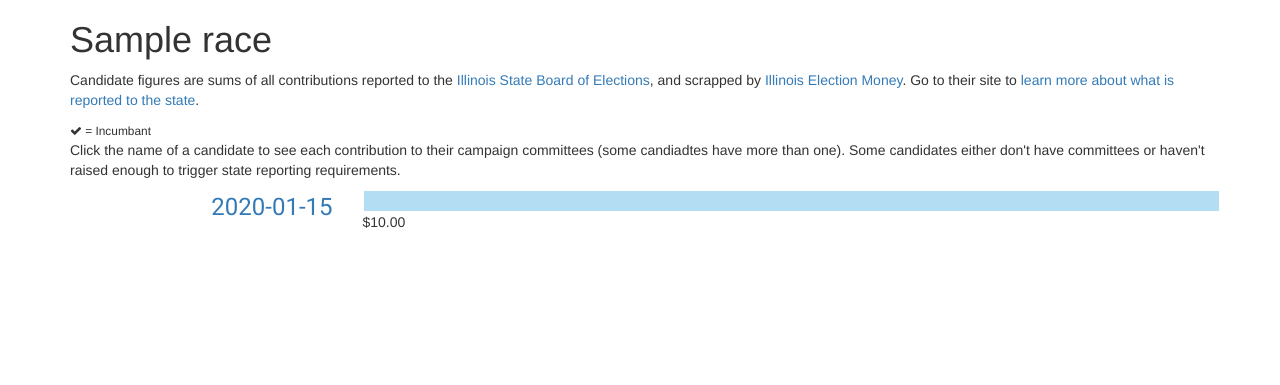
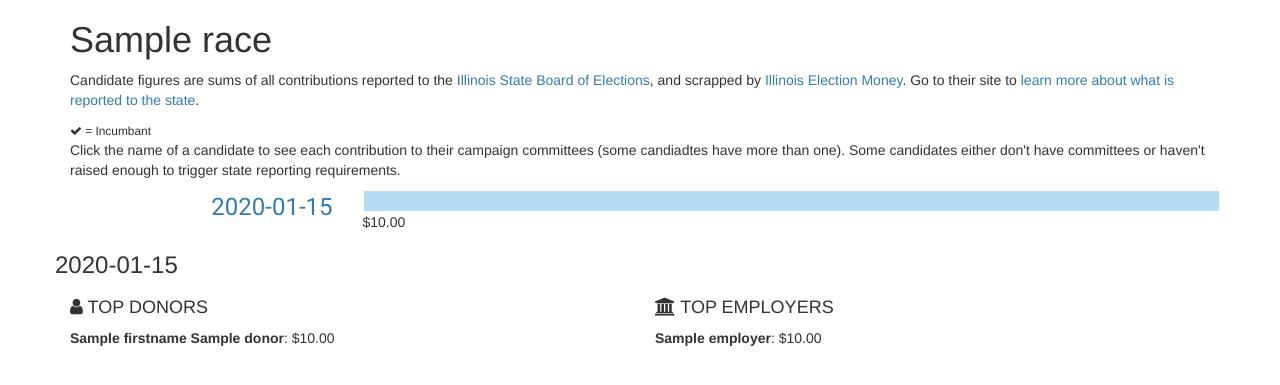
Before and after one commit to wbez/CampaignCash, a Django app: template campaignfinance/templates/explorer/race.html in a window 1280 px wide. Shown: the part 51-436 px from the top of the page. Run offline with Django 3.2, Linux system fonts and the light colour scheme; the template is opened without the code that fills it: most values are stand-ins (such as "Sample title", 1, 10 or a date in 2020); some libraries are stand-ins or nearby versions.

Commit message:
Added employer and donor aggregate properties to candidate models, basic design for including them in templates

```diff
--- a/campaignfinance/campaignfinance/urls.py
+++ b/campaignfinance/campaignfinance/urls.py
@@ -12,3 +12,9 @@
 )
 
 urlpatterns += staticfiles_urlpatterns()
+
+if settings.DEBUG:
+    import debug_toolbar
+    urlpatterns += patterns('',
+        url(r'^__debug__/', include(debug_toolbar.urls)),
+    )
--- a/campaignfinance/static/explorer.css
+++ b/campaignfinance/static/explorer.css
@@ -43,6 +43,10 @@
     overflow-x: hidden;
 }
 
+.headline {
+	border-bottom: solid #B3DDF2;
+}
+
 a:link    { color: #666 }  /* unvisited links */
 a:visited { color: #999 }  /* visited links   */
 a:hover   { color: #B3DDF2 }  /* user hovers     */
--- a/campaignfinance/templates/explorer/index.html
+++ b/campaignfinance/templates/explorer/index.html
@@ -3,7 +3,7 @@
 {% load mathfilters %}
 
 {% block content %}
-    <h1>Chicago Campaign Finance Explorer</h1>
+    <h1><span class="headline">Chicago Campaign Finance Explorer</span></h1>
     <p>There's a lot of money in Chicago politics (and it's not all Rahm Emanuel's*).</p>
     <p>See the updated totals for all the Chicago Mayoral candidates below. Click on a race or a candidate to dig deeper into how their campaigns are financed. Then check the list of all 50 aldermanic races to see how the candidates stack up (or don't in some cases).</p>
     <p>Candidate figures are sums of all contributions reported to the <a href="http://www.elections.state.il.us/">Illinois State Board of Elections</a>, and scrapped by <a href="http://electionmoney.org/">Illinois Election Money</a>. Go to their site to <a href="http://electionmoney.org/documentation">learn more about what is reported to the state</a>.</p>
--- a/campaignfinance/templates/explorer/race.html
+++ b/campaignfinance/templates/explorer/race.html
@@ -4,12 +4,14 @@
 
 {% block content %}
         {% if race %}
-        <h1>{{ race.name }}</h1>
+        {% with race_max=race.max_contributions %}
+        <h1><span class="headline">{{ race.name }}</span></h1>
         <p>Candidate figures are sums of all contributions reported to the <a href="http://www.elections.state.il.us/">Illinois State Board of Elections</a>, and scrapped by <a href="http://electionmoney.org/">Illinois Election Money</a>. Go to their site to <a href="http://electionmoney.org/documentation">learn more about what is reported to the state</a>.</p>
         <small><i class="fa fa-check"></i> = Incumbant</small>
         <p>Click the name of a candidate to see each contribution to their campaign committees (some candiadtes have more than one). Some candidates either don't have committees or haven't raised enough to trigger state reporting requirements.</p>
             {% for candidate in race.appcandidate_set.all %}
-                {% if candidate.sum_contributions %}
+                {% with contributions=candidate.sum_contributions %}
+                {% if contributions %}
                 <div class="row candidate-container">
                     <div class="col-sm-3">
                         <span class="candidate pull-right">
@@ -20,9 +22,9 @@
                         </span>
                     </div>
                     <div class="col-sm-9 chart">
-                        {% widthratio candidate.sum_contributions race.max_contributions 100 as width%}
+                        {% widthratio contributions race_max 100 as width%}
                         <div style="width: {{ width|add:"1" }}%;"></div>
-                        <span>${{ candidate.sum_contributions|floatformat:"2"|intcomma }}</span>
+                        <span>${{ contributions|floatformat:"2"|intcomma }}</span>
                     </div>
                 </div>
                 {% else %}
@@ -39,9 +41,30 @@
                     </div>
                 </div>
                 {% endif %}
+                {% endwith %}
             {% endfor %}
+        {% endwith %}
         {% else %}
             <strong>There are no races present.</strong>
         {% endif %}
 
+        {% for candidate in race.appcandidate_set.all %}
+        <div class="row">
+            <h3><span class="headline">{{candidate}}</span></h3>
+            <div class="red-line"></div>
+            <div class="col-sm-6">
+                <h4 class="text-uppercase"><i class="fa fa-user"></i> Top donors</h4>
+                {% for donor in candidate.donor_list %}
+                    <p><strong>{% if donor.firstname %}{{donor.firstname}}{% endif %} {{donor.lastonlyname}}</strong>: ${{donor.donor_sum|floatformat:"2"|intcomma}}</p>
+                {% endfor %}
+            </div>
+            <div class="col-sm-6">
+                <h4 class="text-uppercase"><i class="fa fa-university"></i> Top employers</h4>
+                {% for employer in candidate.employer_list %}
+                    <p><strong>{{employer.employer}}</strong>: ${{employer.employer_sum|floatformat:"2"|intcomma}}</p>
+                {% endfor %}
+            </div>
+        </div>
+        {% endfor %}
+
 {% endblock %}
```
Also changed, not shown: campaignfinance/explorer/models.py (+15 -10 lines).
